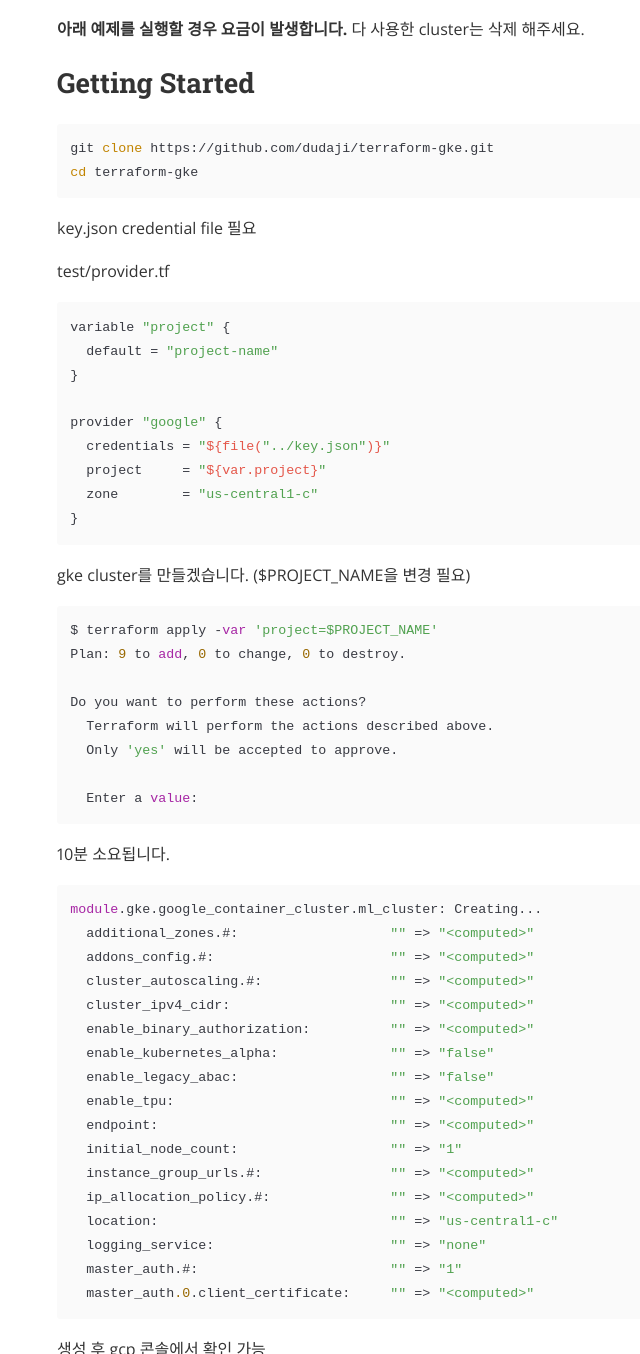
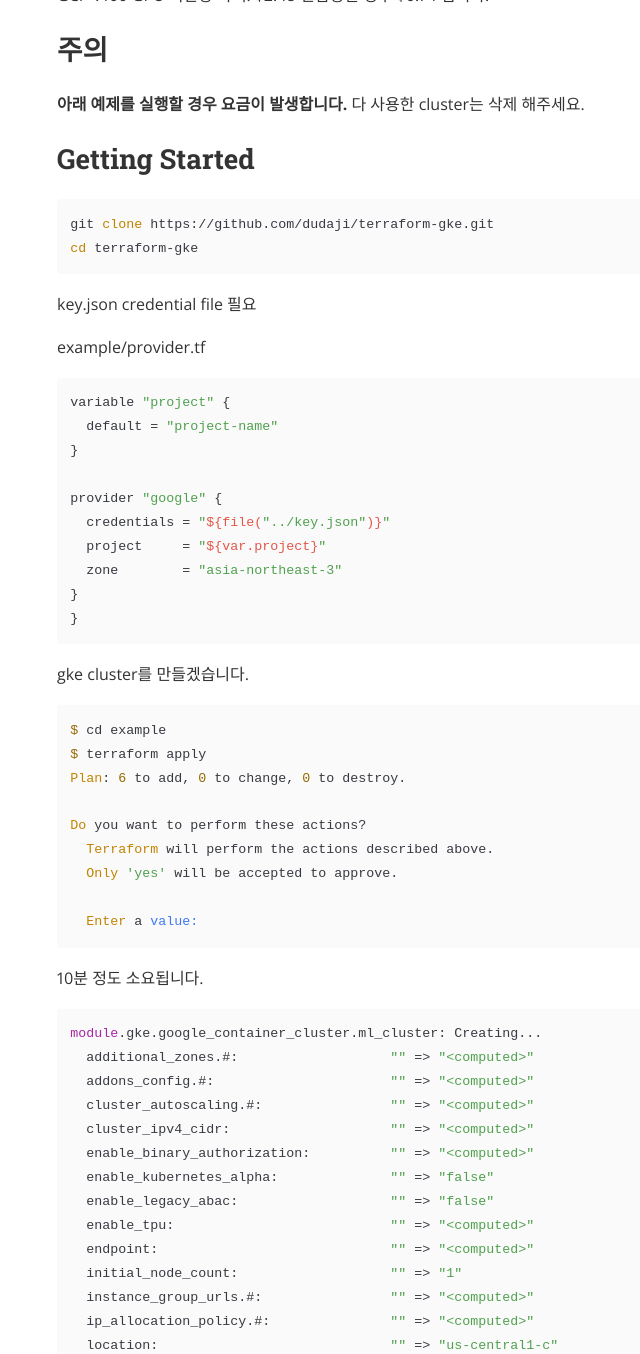
Before and after one commit to dudaji/blog, a Jekyll site: the page built from docs/_posts/kubernetes/2019-05-07-gke-gpu-autoscale.md, in a window 1280 px wide and 1400 px high, scrolled down 687 px, cut to the strip 0-1354 px from the top of the window. Shown: the whole strip, without its empty margins (215-855 px from the left). Built offline with Jekyll 4.4.1, drawn with Linux system fonts in a browser that asks for light colours; nearby versions of some CDN libraries; our own code applies the rules of GitHub Pages for plain Markdown files; comment, search, counter and statistics services are not loaded; some of the changed text lies outside the part shown.

Commit message:
Delete variable project_name

````diff
--- a/docs/_posts/kubernetes/2019-05-07-gke-gpu-autoscale.md
+++ b/docs/_posts/kubernetes/2019-05-07-gke-gpu-autoscale.md
@@ -1,10 +1,5 @@
----
-layout: post
-title: "gke scaleable gpu cluster terraform 예제"
-author: bubuta
-categories: kubernetes
-comments: true
----
+# GKE GPU AUTO SCALE TERRAFORM
+
 GKE scaleable gpu cluster Terraform 예제
 
 ## 좋은 점
@@ -30,7 +25,7 @@ cd terraform-gke
 
 key.json credential file 필요
 
-test/provider.tf
+example/provider.tf
 
 ```
 variable "project" {
@@ -40,15 +35,17 @@ variable "project" {
 provider "google" {
   credentials = "${file("../key.json")}"
   project     = "${var.project}"
-  zone        = "us-central1-c"
+  zone        = "asia-northeast-3"
+}
 }
 ```
 
-gke cluster를 만들겠습니다. (\$PROJECT_NAME을 변경 필요)
+gke cluster를 만들겠습니다.
 
 ```
-$ terraform apply -var 'project=$PROJECT_NAME'
-Plan: 9 to add, 0 to change, 0 to destroy.
+$ cd example
+$ terraform apply
+Plan: 6 to add, 0 to change, 0 to destroy.
 
 Do you want to perform these actions?
   Terraform will perform the actions described above.
@@ -57,7 +54,7 @@ Do you want to perform these actions?
   Enter a value:
 ```
 
-10분 소요됩니다.
+10분 정도 소요됩니다.
 
 ```
 module.gke.google_container_cluster.ml_cluster: Creating...
````
Also changed, not shown: other parts of docs/_posts/kubernetes/2019-05-07-gke-gpu-autoscale.md (+1 -2 lines).
